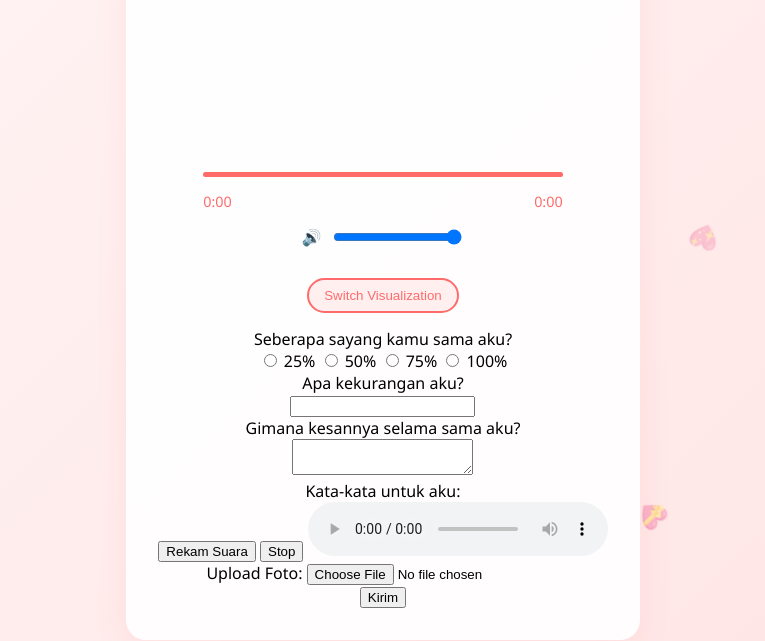
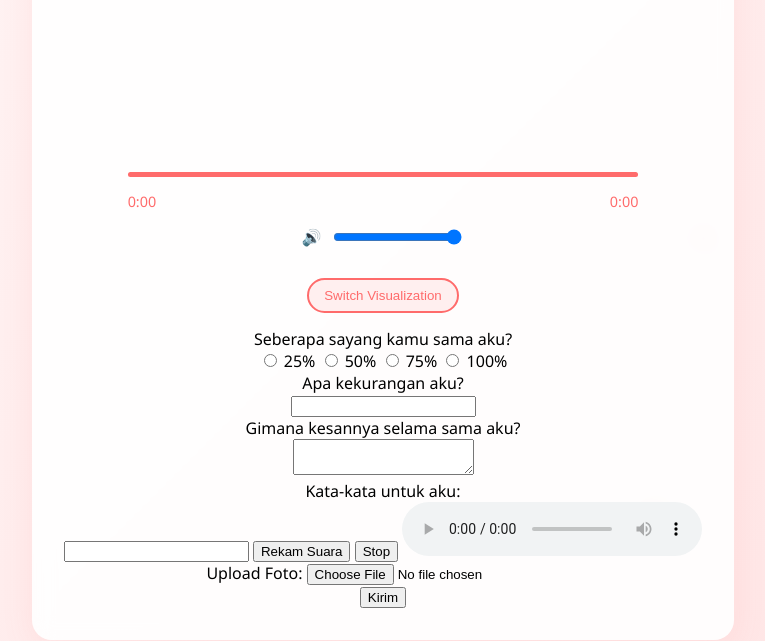
Before and after one commit to Ame0thyst/Deploy-test, a plain HTML site: page index.html in a window 1280 px wide. Shown: the part 164-805 px from the top of the page, without its empty margins (257-1022 px from the left). Drawn offline with Linux system fonts and the light colour scheme.

Commit message:
test - deploy

```diff
--- a/index.html
+++ b/index.html
@@ -72,6 +72,7 @@
           <!-- Question 4 -->
           <div>
             <label>Kata-kata untuk aku:</label><br />
+            <input type="text" name="kata" />
             <button type="button" onclick="startRecording()">
               Rekam Suara
             </button>
```
